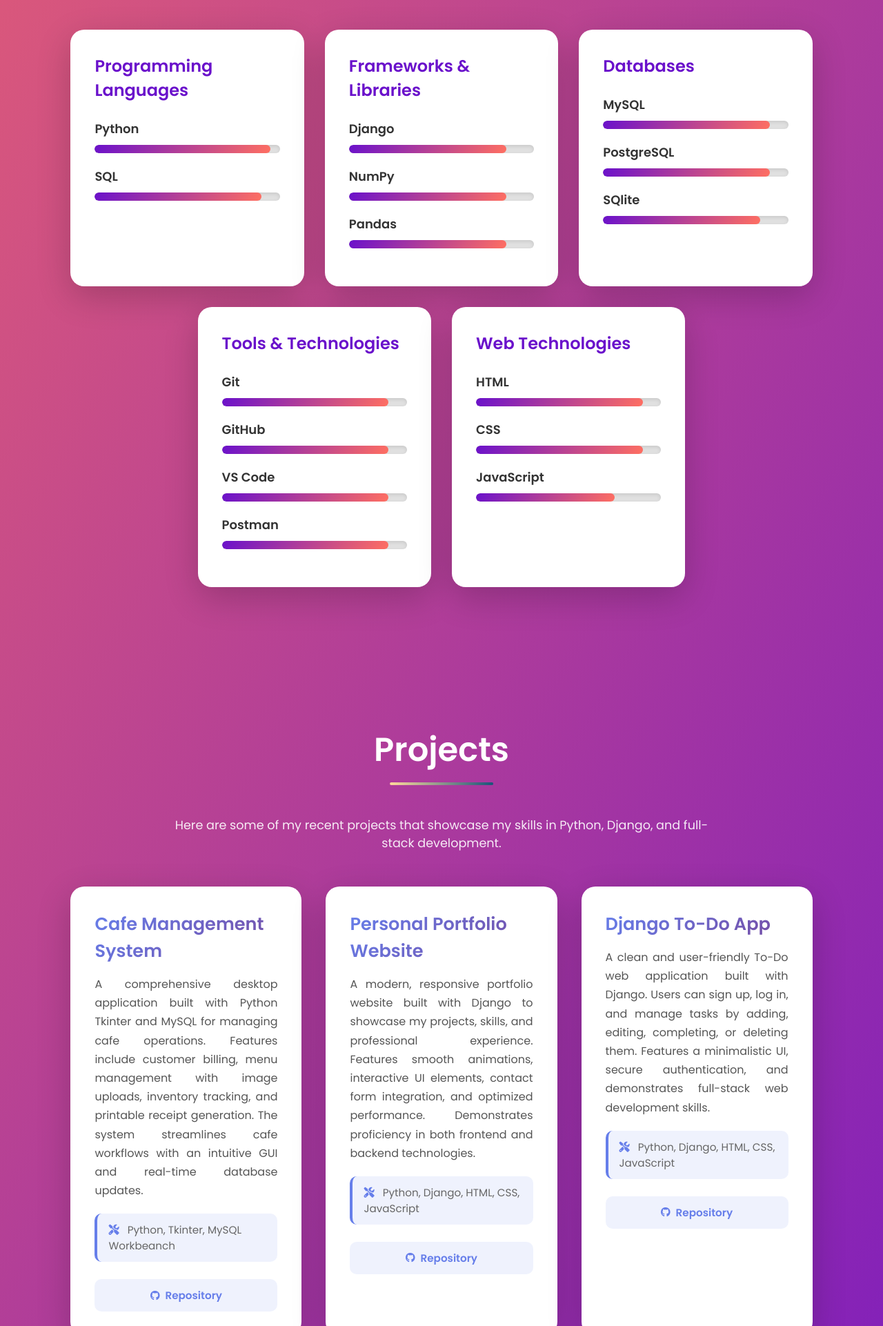
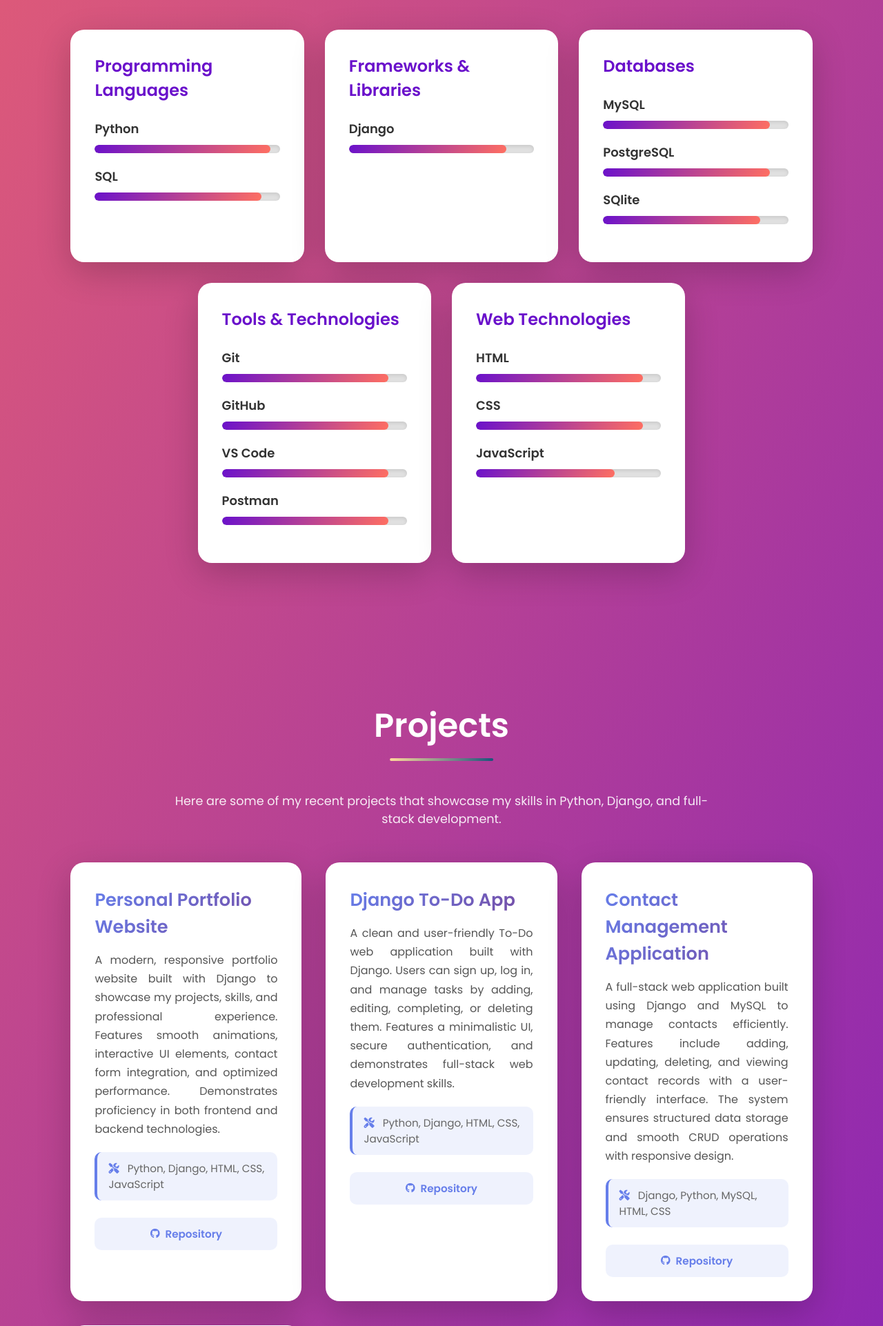
Before and after one commit to Janhvi04/Personal-Portfolio, a Django app: page / in a window 1280 px wide. Shown: the part 1831-3753 px from the top of the page at 69% size. Run offline with Django 5.2, Linux system fonts and the light colour scheme.

Commit message:
Updated portfolio

```diff
--- a/Base/templates/home.html
+++ b/Base/templates/home.html
@@ -93,8 +93,6 @@
                 <div class="skill-category">
                     <h3>Frameworks & Libraries</h3>
                     <div class="skill-item"><span>Django</span><div class="progress"><div style="width:85%"></div></div></div>
-                    <div class="skill-item"><span>NumPy</span><div class="progress"><div style="width:85%"></div></div></div>
-                    <div class="skill-item"><span>Pandas</span><div class="progress"><div style="width:85%"></div></div></div>
                 </div>
 
                 <div class="skill-category">
@@ -133,15 +131,6 @@
             <div class="project-grid">
 
                 <div class="project-card">
-                    <h3>Cafe Management System</h3>
-                    <p>A comprehensive desktop application built with Python Tkinter and MySQL for managing cafe operations. Features include customer billing, menu management with image uploads, inventory tracking, and printable receipt generation. The system streamlines cafe workflows with an intuitive GUI and real-time database updates.</p>
-                    <span class="tech"><i class="fas fa-tools"></i> Python, Tkinter, MySQL Workbeanch</span>
-                    <div class="links">
-                        <a href="https://github.com/Janhvi04/cafe-management-system" target="_blank"><i class="fab fa-github"></i> Repository</a>
-                    </div>
-                </div>
-
-                <div class="project-card">
                     <h3>Personal Portfolio Website</h3>
                     <p>A modern, responsive portfolio website built with Django to showcase my projects, skills, and professional experience. Features smooth animations, interactive UI elements, contact form integration, and optimized performance. Demonstrates proficiency in both frontend and backend technologies.</p>
                     <span class="tech"><i class="fas fa-tools"></i> Python, Django, HTML, CSS, JavaScript</span>
@@ -156,6 +145,24 @@
                     <span class="tech"><i class="fas fa-tools"></i> Python, Django, HTML, CSS, JavaScript</span>
                     <div class="links">
                         <a href="https://github.com/Janhvi04/django-todo-app" target="_blank"><i class="fab fa-github"></i> Repository</a>
+                    </div>
+                </div>
+                <div class="project-card">
+                    <h3>Contact Management Application</h3>
+                    <p>A full-stack web application built using Django and MySQL to manage contacts efficiently. Features include adding, updating, deleting, and viewing contact records with a user-friendly interface. The system ensures structured data storage and smooth CRUD operations with responsive design.</p>
+                    <span class="tech"><i class="fas fa-tools"></i> Django, Python, MySQL, HTML, CSS</span>
+                    <div class="links">
+                        <a href="https://github.com/Janhvi04/contact-management-django" target="_blank">
+                            <i class="fab fa-github"></i> Repository
+                        </a>
+                    </div>
+                </div>
+                <div class="project-card">
+                    <h3>Cafe Management System</h3>
+                    <p>A comprehensive desktop application built with Python Tkinter and MySQL for managing cafe operations. Features include customer billing, menu management with image uploads, inventory tracking, and printable receipt generation. The system streamlines cafe workflows with an intuitive GUI and real-time database updates.</p>
+                    <span class="tech"><i class="fas fa-tools"></i> Python, Tkinter, MySQL Workbeanch</span>
+                    <div class="links">
+                        <a href="https://github.com/Janhvi04/cafe-management-system" target="_blank"><i class="fab fa-github"></i> Repository</a>
                     </div>
                 </div>
             </div>
```
Also changed, not shown: 1 other file.
